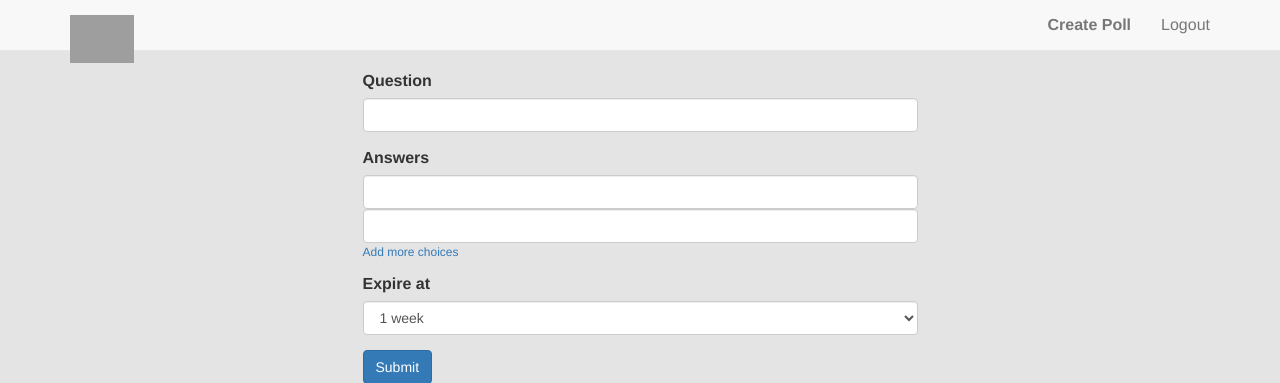
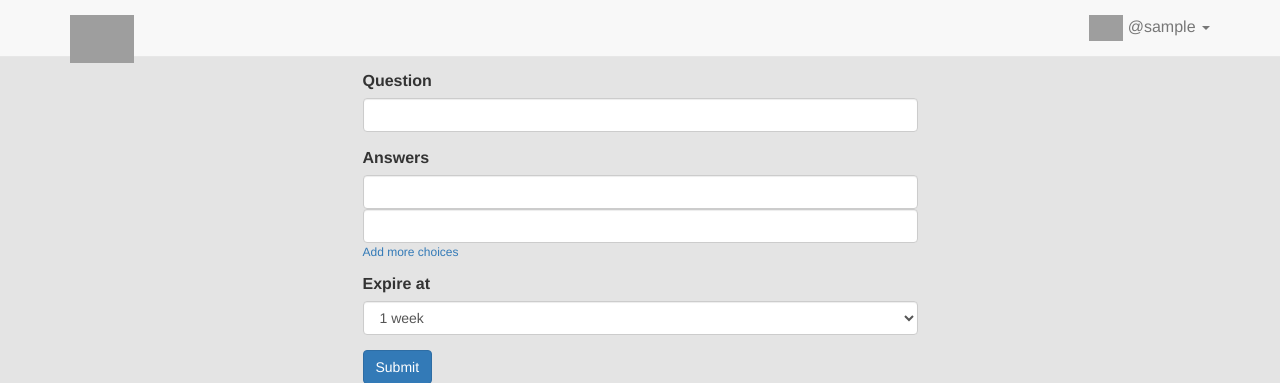
Before and after one commit to emre/dpoll.xyz, a Django app: page /create/ in a window 1280 px wide. Shown: the top 383 px of the page. Run offline with Django 3.2, Linux system fonts and the light colour scheme; the visitor is signed in with stand-in values (Sample User, id 1); some libraries are stand-ins or nearby versions; grey boxes are pictures that could not be loaded.

Commit message:
Add user dropdown to navbar

```diff
--- a/dpoll/templates/base.html
+++ b/dpoll/templates/base.html
@@ -98,14 +98,37 @@
         </div>
         <div class="navbar-collapse collapse">
             <ul class="nav navbar-nav navbar-right  ">
-                {% if request.user.is_authenticated %}
-                    <li><a href="{% url 'create-poll' %}"><strong>Create
-                        Poll</strong></a></li>
-                    <li><a href="{% url 'logout' %}">Logout</a></li>
-                {% else %}
+                {% if not request.user.is_authenticated %}
                     <li><a href="{% url 'login' %}">Login</a></li>
                 {% endif %}
+
+                {% if request.user.is_authenticated %}
+
+                    <li class="dropdown">
+                        <a data-toggle="dropdown" class="dropdown-toggle"
+                           href="#">
+                            <span class="profile-ava">
+                                <img alt=""
+                                     src="https://steemitimages.com/u/{{ request.user.username }}/avatar/small"
+                                     width="34px">
+                            </span>
+                            <span class="username">@{{ request.user.username }}</span>
+                            <b class="caret"></b>
+                        </a>
+                        <ul class="dropdown-menu extended logout">
+                            <div class="log-arrow-up"></div>
+                            <li><a href="{% url 'create-poll' %}"><strong>Create
+                                Poll</strong></a></li>
+                            <li>
+                                <a href="https://steemit.com/@{{ request.user.username }}">STEEM
+                                    Profile</a></li>
+                            <li><a href="{% url 'logout' %}">Logout</a></li>
+                        </ul>
+                    </li>
+                {% endif %}
             </ul>
+
+
         </div>
 
     </div>
@@ -116,7 +139,7 @@
         <div class="col-md-6 center-block" style="float:none;"
         ">
         <div class="alert alert-{{ message.tags }}">{{ message }}</div>
-    </div></div>
+    </div>
 {% endfor %}
 {% block content %}
 
```
